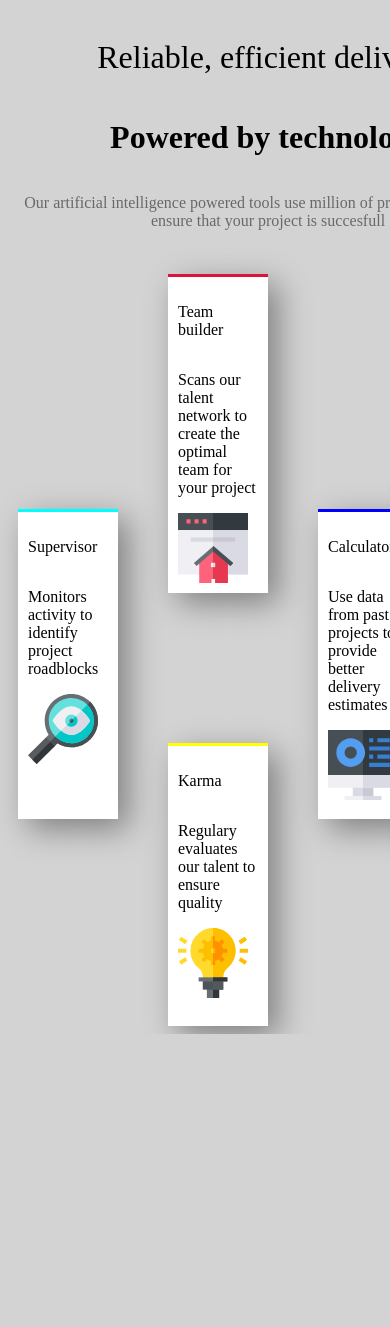
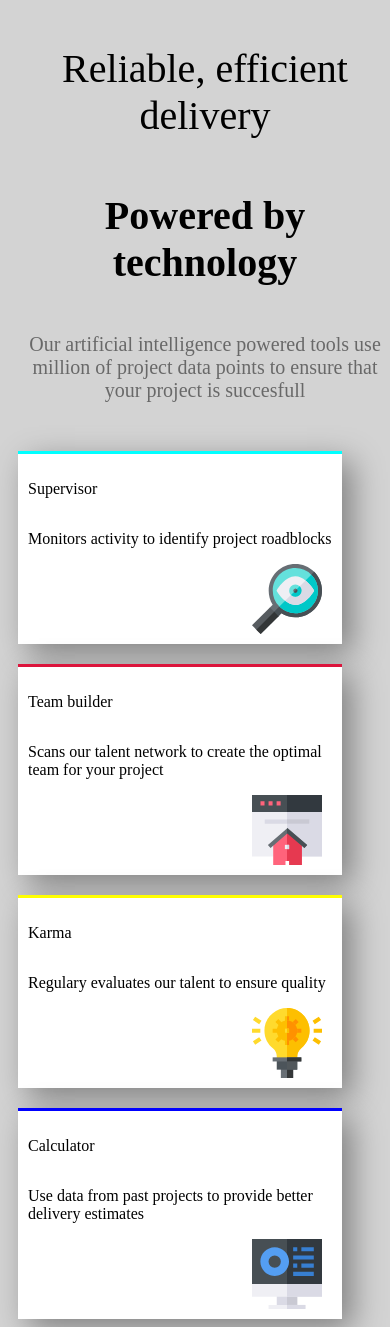
Before and after one commit to follana/structure-dev, a PHP site: page / in a window 390 px wide; the page is wider, and only the part inside the window is pictured. Before the commit the page ends 1034 px from the top of that part, so only its background shows below. Run offline with PHP 8.4, Linux system fonts and the light colour scheme.

Commit message:
responsive

```diff
--- a/5-Exercices-en-cours-formation/intégration-complexe/style.css
+++ b/5-Exercices-en-cours-formation/intégration-complexe/style.css
@@ -104,3 +104,45 @@ body{
     margin-left: 10px;
     padding:10px;
 }
+
+@media(max-width:650px){
+    .grid{
+        display: grid;
+        grid-template-columns:repeat(3, auto);
+        grid-template-rows:repeat(2.5,auto);
+        gap: 20px;
+        grid-template-areas:
+          "supervisor"
+          "builder"
+          "karma"
+          "calculator";
+        margin-top: 5%;
+
+    }
+}
+
+@media(max-width:540px){
+    .box-tête{
+        display:flex;
+        flex-flow: column wrap;
+        text-align: center;
+        width:100%;
+        padding:10px;
+        margin:auto;
+    }
+
+    .t1{
+        font-weight: 100;
+        font-size:40px;
+    }
+    .t2{
+        font-weight: 600;
+        font-size:40px;
+    }
+
+    .describe{
+        font-size:20px;
+        opacity:0.5
+    }
+
+}
```
